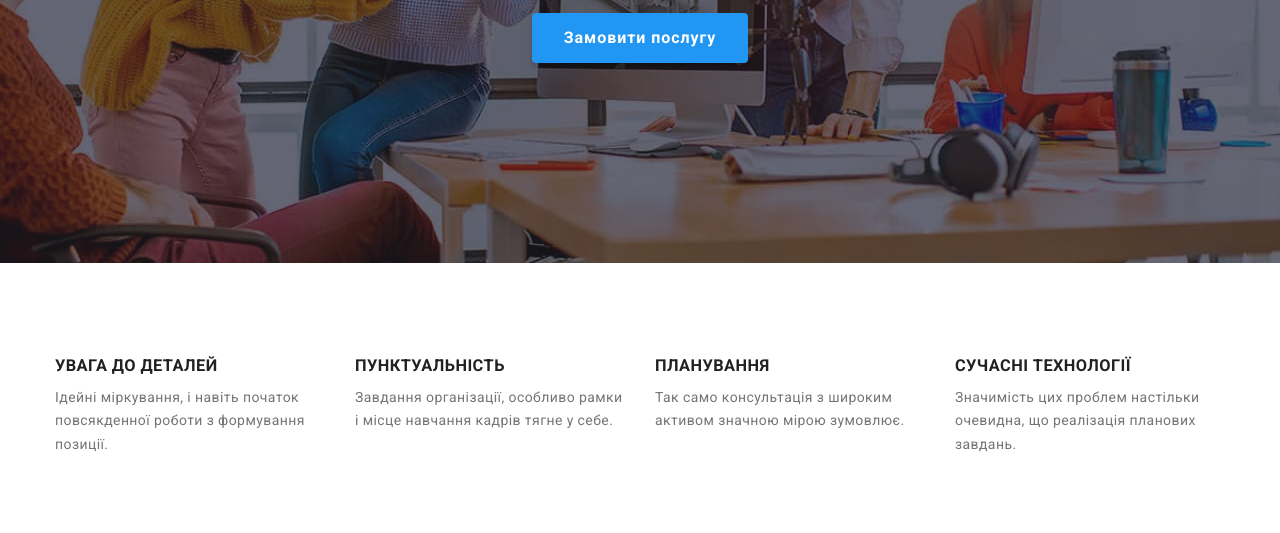
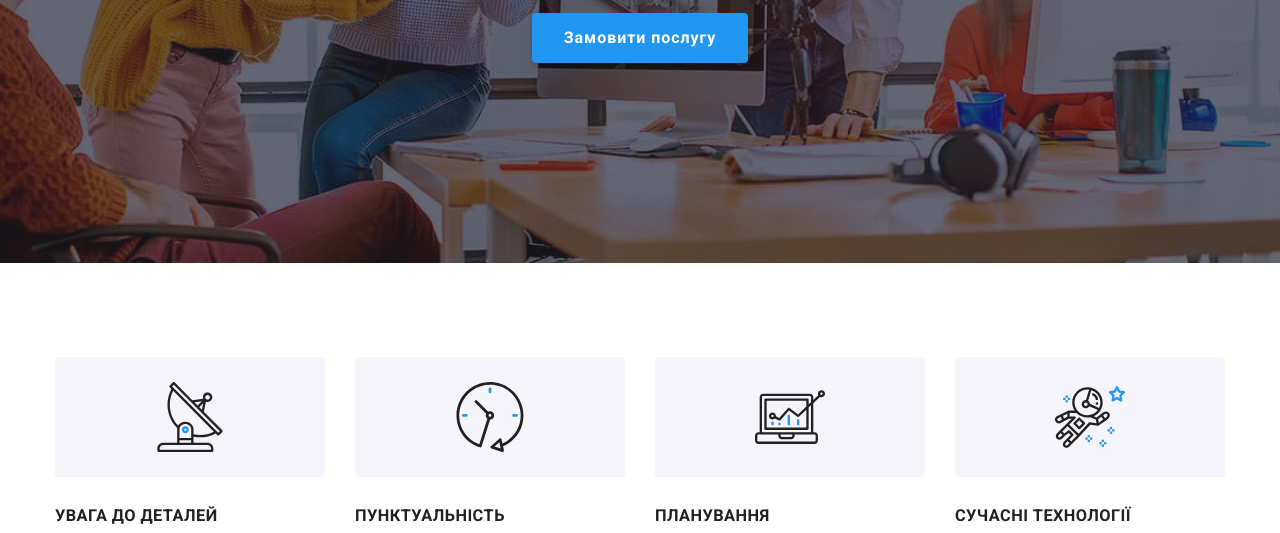
Before and after one commit to Midland707/goit-markup-hw-04, a plain HTML site: page index.html in a window 1280 px wide. Shown: the part 418-951 px from the top of the page. Drawn offline with nearby package versions, Linux system fonts and the light colour scheme.

Commit message:
added icons to Features

```diff
--- a/css/styles.css
+++ b/css/styles.css
@@ -222,6 +222,15 @@ button {
     width: 270px;
 }
 
+.feature-icon-box {
+    display: flex;
+    justify-content: center;
+    align-items: center;
+    height: 120px;
+    background-color: var(--fourth-color);
+    border-radius: 4px;
+}
+
 .features-item:not(:last-child) {
     margin-right: 30px;
 }
@@ -229,7 +238,9 @@ button {
 .feature-title {
     line-height: 1.14;
     text-transform: uppercase;
-    margin-bottom: 10px;
+
+    padding-top: 30px;
+    padding-bottom: 10px;
 }
 
 .feature-description {
--- a/index.html
+++ b/index.html
@@ -67,24 +67,44 @@
           <h2 class="visually-hidden">Наші особливості</h2>
           <ul class="features-list list">
             <li class="features-item">
+              <div class="feature-icon-box">
+                <svg width="70" height="70">
+                  <use href="./images/sprite.svg#icon-antena"></use>
+                </svg>
+              </div>
               <h3 class="feature-title">УВАГА ДО ДЕТАЛЕЙ</h3>
               <p class="feature-description">
                 Ідейні міркування, і навіть початок повсякденної роботи з формування позиції.
               </p>
             </li>
             <li class="features-item">
+              <div class="feature-icon-box">
+                <svg width="70" height="70">
+                  <use href="./images/sprite.svg#icon-clock"></use>
+                </svg>
+              </div>
               <h3 class="feature-title">ПУНКТУАЛЬНІСТЬ</h3>
               <p class="feature-description">
                 Завдання організації, особливо рамки і місце навчання кадрів тягне у себе.
               </p>
             </li>
             <li class="features-item">
+              <div class="feature-icon-box">
+                <svg width="70" height="70">
+                  <use href="./images/sprite.svg#icon-diagram"></use>
+                </svg>
+              </div>
               <h3 class="feature-title">ПЛАНУВАННЯ</h3>
               <p class="feature-description">
                 Так само консультація з широким активом значною мірою зумовлює.
               </p>
             </li>
             <li class="features-item">
+              <div class="feature-icon-box">
+                <svg width="70" height="70">
+                  <use href="./images/sprite.svg#icon-astronaut"></use>
+                </svg>
+              </div>
               <h3 class="feature-title">СУЧАСНІ ТЕХНОЛОГІЇ</h3>
               <p class="feature-description">
                 Значимість цих проблем настільки очевидна, що реалізація планових завдань.
```
